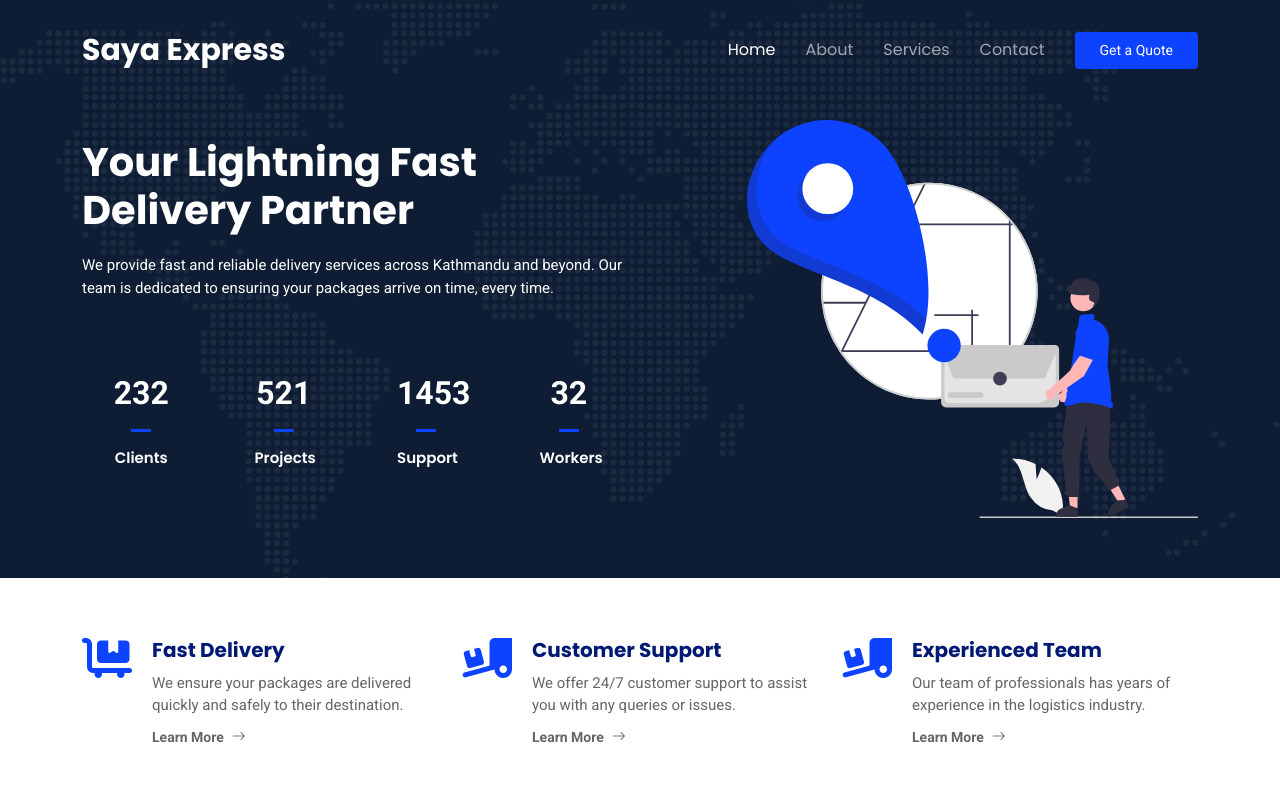
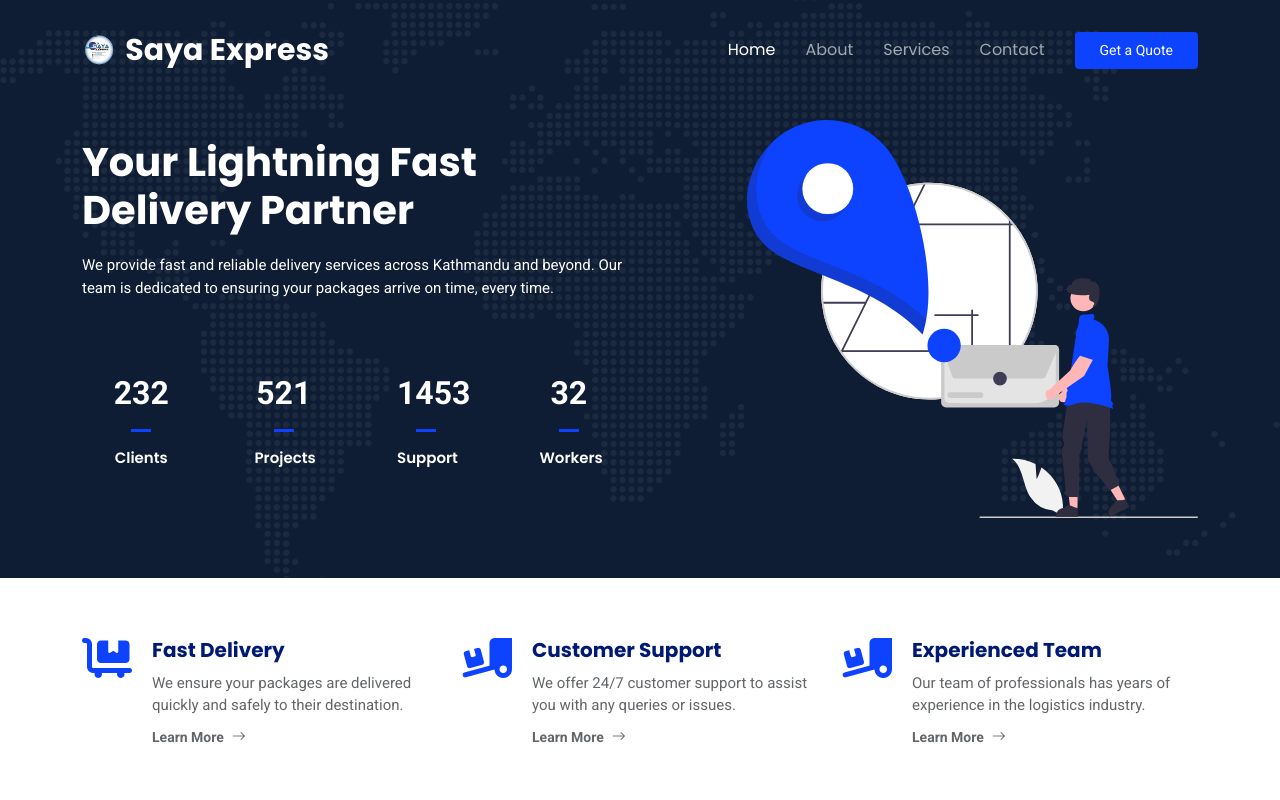
Before and after one commit to sandeshar/saya_express, a plain HTML site: page index.html in a window 1280 px wide. Shown: the top 800 px of the page. Drawn offline with Linux system fonts and the light colour scheme.

Commit message:
logo added

```diff
--- a/index.html
+++ b/index.html
@@ -47,7 +47,7 @@
 
       <a href="index.html" class="logo d-flex align-items-center me-auto">
         <!-- Uncomment the line below if you also wish to use an image logo -->
-        <!-- <img src="assets/img/logo.png" alt=""> -->
+        <img src="assets/img/logo.png" alt="">
         <h1 class="sitename">Saya Express</h1>
       </a>
 
```
